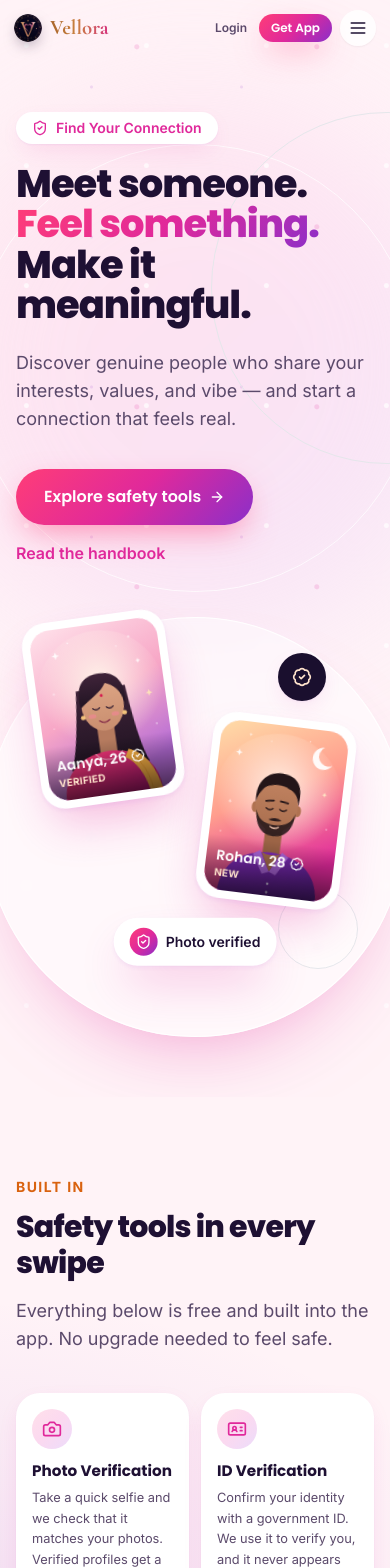
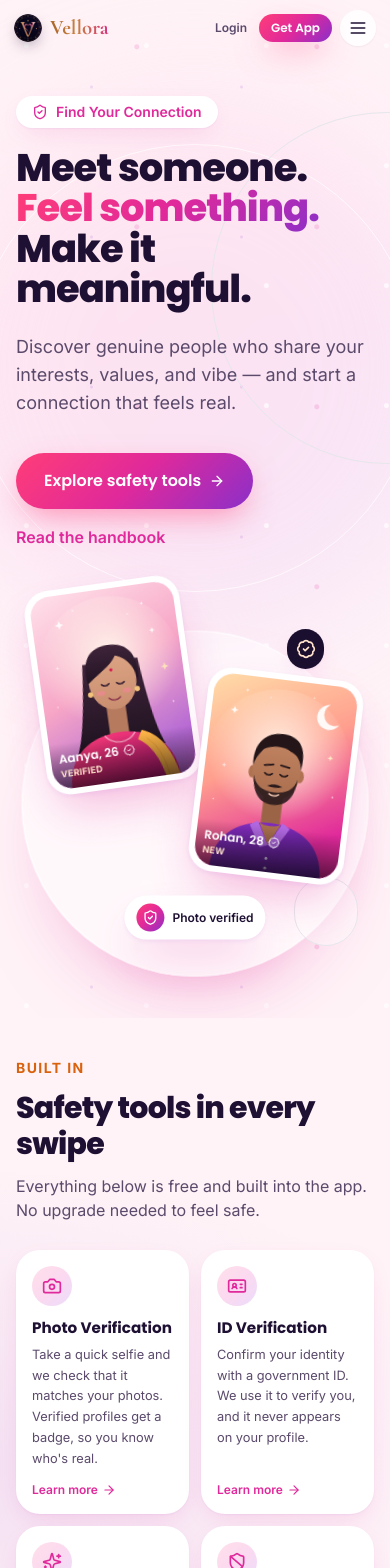
Before and after one commit to suhtechpvtltdbuisness-collab/datingapp-landingpage, a Next.js app: page /safety in a window 390 px wide. Shown: the top 1568 px of the page. Built offline with nearby package versions, Linux system fonts and the light colour scheme.

Commit message:
fix the responsive and space

```diff
--- a/src/app/(site)/safety/components/CampaignCarousel.tsx
+++ b/src/app/(site)/safety/components/CampaignCarousel.tsx
@@ -59,13 +59,13 @@ export default function CampaignCarousel() {
   }, [springs, reduce]);
 
   return (
-    <section id="community" aria-labelledby="community-title" className="py-20">
+    <section id="community" aria-labelledby="community-title" className="py-10 sm:py-14 lg:py-20">
       <div className="mx-auto max-w-6xl px-4 sm:px-6">
         <SectionHeading id="community-title" eyebrow="Beyond the app" title="Safety that shows up IRL" subtitle="Staying safe doesn't stop at the chat. Here's what we're doing offline and in our community." />
       </div>
       <div
         ref={trackRef}
-        className="no-scrollbar mx-auto mt-10 flex max-w-6xl snap-x snap-mandatory gap-4 overflow-x-auto px-[9vw] pb-4 md:px-6 lg:grid lg:grid-cols-3 lg:gap-6 lg:overflow-visible lg:px-6"
+        className="no-scrollbar mx-auto mt-7 flex max-w-6xl snap-x sm:mt-10 snap-mandatory gap-4 overflow-x-auto px-[9vw] pb-4 md:px-6 lg:grid lg:grid-cols-3 lg:gap-6 lg:overflow-visible lg:px-6"
         tabIndex={0}
         aria-label="Community initiatives, scroll horizontally"
       >
--- a/src/app/(site)/safety/components/FaqSection.tsx
+++ b/src/app/(site)/safety/components/FaqSection.tsx
@@ -7,8 +7,8 @@ import { faqs } from "../data/faqs";
 export default function FaqSection() {
   const [openId, setOpenId] = useState<string | null>(faqs[0]?.id ?? null);
   return (
-    <section id="faq" aria-labelledby="faq-title" className="scroll-mt-20 px-4 py-20 sm:px-6">
-      <div className="mx-auto grid max-w-6xl gap-10 lg:grid-cols-[1fr_1.4fr]">
+    <section id="faq" aria-labelledby="faq-title" className="scroll-mt-20 px-4 py-10 sm:py-14 lg:py-20 sm:px-6">
+      <div className="mx-auto grid max-w-6xl gap-7 sm:gap-10 lg:grid-cols-[1fr_1.4fr]">
         <SectionHeading id="faq-title" eyebrow="Questions" title="Good questions, honest answers" subtitle="Can't find what you're looking for? Contact support in the app under Profile → Help." />
         <ul className="space-y-3">
           {faqs.map((f) => (
--- a/src/app/(site)/safety/components/PlansSection.tsx
+++ b/src/app/(site)/safety/components/PlansSection.tsx
@@ -15,8 +15,8 @@ export default function PlansSection() {
   const { ref, visible } = useScrollReveal<HTMLDivElement>();
 
   return (
-    <section id="plans" aria-labelledby="plans-title" className="scroll-mt-20 px-4 py-20 sm:px-6">
-      <div className="mx-auto grid max-w-6xl gap-12 lg:grid-cols-2 lg:items-start">
+    <section id="plans" aria-labelledby="plans-title" className="scroll-mt-20 px-4 py-10 sm:py-14 lg:py-20 sm:px-6">
+      <div className="mx-auto grid max-w-6xl gap-8 sm:gap-10 lg:gap-12 lg:grid-cols-2 lg:items-start">
         <div>
           <SectionHeading
             id="plans-title"
@@ -24,7 +24,7 @@ export default function PlansSection() {
             title="Want a little extra?"
             subtitle="Premium adds a few perks on top. Every safety tool on this page stays free for everyone, whether you subscribe or not."
           />
-          <ul className="mt-8 space-y-3">
+          <ul className="mt-6 space-y-3 sm:mt-8">
             {perks.map((perk) => (
               <li key={perk.title} className="flex items-start gap-3 rounded-card bg-white p-5 shadow-card">
                 <span className="grid h-8 w-8 shrink-0 place-items-center rounded-full bg-brand-gradient text-white">
--- a/src/app/(site)/safety/components/ReportProblemSection.tsx
+++ b/src/app/(site)/safety/components/ReportProblemSection.tsx
@@ -17,7 +17,7 @@ export default function ReportProblemSection() {
   const remaining = useMemo(() => 500 - description.length, [description.length]);
 
   return (
-    <section id="report-problem" aria-labelledby="report-problem-title" className="scroll-mt-20 px-4 py-20 sm:px-6">
+    <section id="report-problem" aria-labelledby="report-problem-title" className="scroll-mt-20 px-4 py-10 sm:py-14 lg:py-20 sm:px-6">
       <div className="mx-auto max-w-6xl">
         <div className="flex flex-col gap-5 sm:flex-row sm:items-start sm:justify-between">
           <div className="flex items-start gap-4">
--- a/src/app/(site)/safety/components/SafetyFeatureGrid.tsx
+++ b/src/app/(site)/safety/components/SafetyFeatureGrid.tsx
@@ -7,10 +7,10 @@ import { useScrollReveal } from "../hooks/useScrollReveal";
 export default function SafetyFeatureGrid() {
   const { ref, visible } = useScrollReveal<HTMLDivElement>();
   return (
-    <section id="features" className="scroll-mt-20 px-4 py-20 sm:px-6">
+    <section id="features" className="scroll-mt-20 px-4 py-10 sm:py-14 lg:py-20 sm:px-6">
       <div className="mx-auto max-w-6xl">
         <SectionHeading eyebrow="Built in" title="Safety tools in every swipe" subtitle="Everything below is free and built into the app. No upgrade needed to feel safe." />
-        <div ref={ref} className="mt-10 grid grid-cols-2 gap-3 sm:mt-12 sm:gap-5 lg:grid-cols-4">
+        <div ref={ref} className="mt-7 grid grid-cols-2 gap-3 sm:mt-12 sm:gap-5 lg:grid-cols-4">
           {features.map((f, i) => (
             <SafetyFeatureCard key={f.id} feature={f} index={i} visible={visible} />
           ))}
--- a/src/app/(site)/safety/components/SafetyFooter.tsx
+++ b/src/app/(site)/safety/components/SafetyFooter.tsx
@@ -60,7 +60,7 @@ export default function SafetyFooter() {
   return (
     <footer className="pb-10 pt-8">
       <DownloadCtaBar />
-      <div className="mx-auto mt-16 max-w-6xl px-4 sm:px-6">
+      <div className="mx-auto mt-10 max-w-6xl sm:mt-16 px-4 sm:px-6">
         <div className="grid gap-10 md:grid-cols-[1.2fr_2fr]">
           <div>
             <BrandLogo size="lg" withTagline />
--- a/src/app/(site)/safety/components/SafetyHandbookBanner.tsx
+++ b/src/app/(site)/safety/components/SafetyHandbookBanner.tsx
@@ -10,7 +10,7 @@ import { EASE } from "../theme";
 export default function SafetyHandbookBanner() {
   const { ref, visible } = useScrollReveal<HTMLDivElement>();
   return (
-    <section id="handbook" aria-labelledby="handbook-title" className="scroll-mt-20 px-4 py-16 sm:px-6">
+    <section id="handbook" aria-labelledby="handbook-title" className="scroll-mt-20 px-4 py-6 sm:py-10 lg:py-16 sm:px-6">
       <div ref={ref} className="mx-auto grid max-w-6xl gap-5 lg:grid-cols-5">
         <motion.div
           initial={{ opacity: 0, y: 24 }}
--- a/src/app/(site)/safety/components/SafetyHero.tsx
+++ b/src/app/(site)/safety/components/SafetyHero.tsx
@@ -8,20 +8,43 @@ import { EASE } from "../theme";
 
 const headline = ["Meet someone.", "Feel something.", "Make it meaningful."];
 
-function PhotoCard({ name, tag, image, className }: { name: string; tag: string; image: string; className: string }) {
+function PhotoCard({
+  name,
+  tag,
+  image,
+  className,
+  from,
+  to,
+  delay,
+}: {
+  name: string;
+  tag: string;
+  image: string;
+  className: string;
+  from: number;
+  to: number;
+  delay: number;
+}) {
+  // The card itself is the animated element so its %-based position resolves against the stage
+  // (a transformed static wrapper would become the containing block and collapse `top-[%]`).
   return (
-    <div className={`absolute w-36 overflow-hidden rounded-card bg-white p-2 shadow-card-hover sm:w-52 ${className}`}>
+    <motion.div
+      initial={{ opacity: 0, rotate: from, scale: 0.9 }}
+      animate={{ opacity: 1, rotate: to, scale: 1 }}
+      transition={{ duration: 1.1, ease: EASE, delay }}
+      className={`absolute w-[46%] overflow-hidden rounded-card bg-white p-1.5 shadow-card-hover sm:w-[50.5%] sm:p-2 ${className}`}
+    >
       <div className="relative aspect-[3/4] overflow-hidden rounded-photo bg-brand-gradient-soft">
-        <Image src={image} alt="" fill unoptimized priority sizes="208px" className="object-cover" />
-        <div className="absolute inset-x-0 bottom-0 rounded-b-photo bg-gradient-to-t from-black/60 to-transparent p-2.5 sm:p-3 text-white">
-          <p className="flex items-center gap-1 font-display text-sm font-semibold sm:text-base">
+        <Image src={image} alt="" fill unoptimized priority sizes="(min-width: 640px) 208px, 50vw" className="object-cover" />
+        <div className="absolute inset-x-0 bottom-0 rounded-b-photo bg-gradient-to-t from-black/60 to-transparent p-2 text-white sm:p-3">
+          <p className="flex items-center gap-1 font-display text-xs font-semibold min-[400px]:text-sm sm:text-base">
             {name}
-            <BadgeCheck className="h-3.5 w-3.5 sm:h-4 sm:w-4 text-white" aria-label="Verified" />
+            <BadgeCheck className="h-3 w-3 text-white sm:h-4 sm:w-4" aria-label="Verified" />
           </p>
-          <p className="text-[10px] sm:text-xs font-bold uppercase tracking-wide text-brand-accent-soft">{tag}</p>
+          <p className="text-[9px] font-bold uppercase tracking-wide text-brand-accent-soft sm:text-xs">{tag}</p>
         </div>
       </div>
-    </div>
+    </motion.div>
   );
 }
 
@@ -29,7 +52,7 @@ export default function SafetyHero() {
   const { ref, y } = useParallax<HTMLDivElement>(60);
 
   return (
-    <section id="top" className="relative isolate overflow-hidden px-4 pb-20 pt-28 sm:px-6 md:pb-24 md:pt-36 lg:pb-28">
+    <section id="top" className="relative isolate overflow-hidden px-4 pb-8 pt-24 sm:px-6 sm:pb-12 sm:pt-28 md:pb-16 md:pt-36 lg:pb-28">
       <div className="pointer-events-none absolute inset-0 -z-10" aria-hidden="true">
         <div className="absolute left-1/2 top-24 h-[34rem] w-[34rem] -translate-x-1/2 rounded-full bg-brand-gradient-soft opacity-60 blur-3xl" />
         <div className="absolute right-[8%] top-24 h-72 w-72 rounded-full bg-brand-magenta/15 blur-3xl" />
@@ -99,11 +122,11 @@ export default function SafetyHero() {
           </motion.div>
         </div>
 
-        <div ref={ref} className="relative mx-auto mt-6 h-[380px] w-full max-w-[360px] lg:mt-0 sm:h-[440px] sm:max-w-[410px]" aria-hidden="true">
-          <div className="absolute left-1/2 top-1/2 h-[420px] w-[420px] -translate-x-1/2 -translate-y-1/2 rounded-full bg-white/45 shadow-[inset_0_0_0_1px_rgba(255,255,255,0.9),0_40px_90px_-55px_rgba(224,41,155,0.65)] backdrop-blur-sm" />
-          <div className="absolute left-8 top-8 h-14 w-14 rounded-full border border-brand-pink/20 bg-white/50" />
-          <div className="absolute bottom-12 right-4 h-20 w-20 rounded-full border border-brand-purple/20 bg-white/40" />
-          <div className="absolute right-12 top-4 grid h-12 w-12 place-items-center rounded-full bg-brand-night text-white shadow-card">
+        <div ref={ref} className="relative mx-auto mt-6 aspect-[410/440] w-full max-w-[340px] sm:max-w-[410px] lg:mt-0" aria-hidden="true">
+          <div className="absolute left-1/2 top-1/2 aspect-square w-[102%] -translate-x-1/2 -translate-y-1/2 rounded-full bg-white/45 shadow-[inset_0_0_0_1px_rgba(255,255,255,0.9),0_40px_90px_-55px_rgba(224,41,155,0.65)] backdrop-blur-sm" />
+          <div className="absolute left-[6%] top-[7%] h-[13%] w-[13%] rounded-full border border-brand-pink/20 bg-white/50" />
+          <div className="absolute bottom-[11%] right-[2%] h-[19%] w-[19%] rounded-full border border-brand-purple/20 bg-white/40" />
+          <div className="absolute right-[12%] top-[2%] grid h-[11%] w-[11%] min-h-9 min-w-9 place-items-center rounded-full bg-brand-night text-white shadow-card">
             <BadgeCheck className="h-5 w-5 text-brand-accent-soft" />
           </div>
           <motion.div style={{ y }} className="absolute inset-0">
@@ -112,18 +135,14 @@ export default function SafetyHero() {
               transition={{ duration: 4, repeat: Infinity, ease: "easeInOut" }}
               className="relative h-full w-full"
             >
-              <motion.div initial={{ opacity: 0, rotate: -14, scale: 0.9 }} animate={{ opacity: 1, rotate: -8, scale: 1 }} transition={{ duration: 1.1, ease: EASE, delay: 0.3 }}>
-                <PhotoCard name="Aanya, 26" tag="Verified" image="/illustrations/profile-aanya.svg" className="left-0 top-2" />
-              </motion.div>
-              <motion.div initial={{ opacity: 0, rotate: 14, scale: 0.9 }} animate={{ opacity: 1, rotate: 7, scale: 1 }} transition={{ duration: 1.1, ease: EASE, delay: 0.45 }}>
-                <PhotoCard name="Rohan, 28" tag="New" image="/illustrations/profile-rohan.svg" className="right-0 top-28" />
-              </motion.div>
+              <PhotoCard name="Aanya, 26" tag="Verified" image="/illustrations/profile-aanya.svg" className="left-[3%] top-[1%] sm:left-0" from={-14} to={-8} delay={0.3} />
+              <PhotoCard name="Rohan, 28" tag="New" image="/illustrations/profile-rohan.svg" className="right-[3%] top-[26%] sm:right-0" from={14} to={7} delay={0.45} />
               <motion.div
                 initial={{ opacity: 0, y: 20 }}
                 animate={{ opacity: 1, y: 0 }}
                 transition={{ duration: 0.9, ease: EASE, delay: 0.9 }}
                 style={{ x: "-50%" }}
-                className="absolute bottom-2 left-1/2 flex items-center gap-2 whitespace-nowrap rounded-full bg-white px-4 py-2.5 text-sm font-semibold text-brand-ink shadow-card-hover"
+                className="absolute bottom-[1%] left-1/2 flex items-center gap-2 whitespace-nowrap rounded-full bg-white px-3 py-2 text-xs sm:px-4 sm:py-2.5 sm:text-sm font-semibold text-brand-ink shadow-card-hover"
               >
                 <span className="grid h-7 w-7 place-items-center rounded-full bg-brand-gradient text-white">
                   <ShieldCheck className="h-4 w-4" />
--- a/src/app/(site)/safety/components/SectionHeading.tsx
+++ b/src/app/(site)/safety/components/SectionHeading.tsx
@@ -15,7 +15,7 @@ export default function SectionHeading({ eyebrow, title, subtitle, id }: { eyebr
     >
       <p className="text-sm font-bold uppercase tracking-widest text-brand-accent">{eyebrow}</p>
       <h2 id={id} className="mt-3 font-display text-3xl font-extrabold tracking-tight text-brand-ink sm:text-4xl">{title}</h2>
-      {subtitle && <p className="mt-4 text-lg text-brand-ink-soft">{subtitle}</p>}
+      {subtitle && <p className="mt-3 text-base text-brand-ink-soft sm:mt-4 sm:text-lg">{subtitle}</p>}
     </motion.div>
   );
 }
```
Also changed, not shown: src/app/(site)/safety/components/SafetyNav.tsx (+7 -7 lines).
